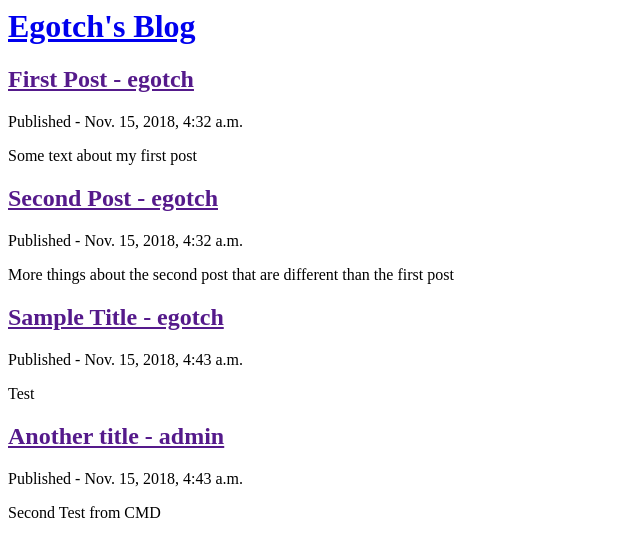
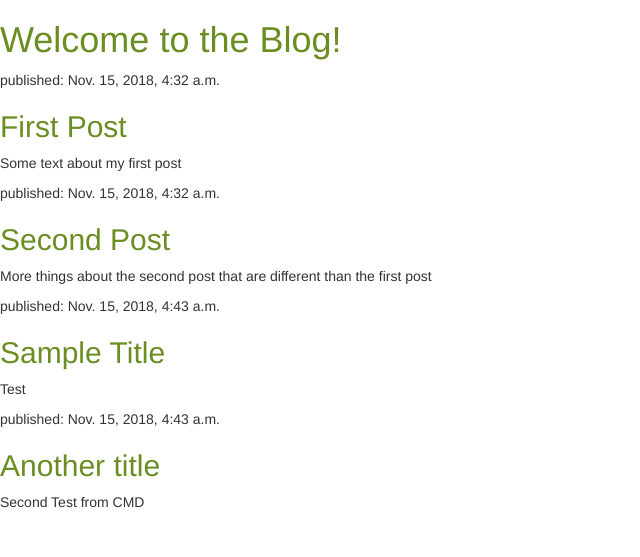
Before and after one commit to egotch/my-first-blog, a Django app: page / in a window 1280 px wide. Shown: the top 557 px of the page, without its empty margins (0-640 px from the left). Run offline with Django 3.2, Linux system fonts and the light colour scheme; data comes from the database, SQL or seed files in the repository; both versions use the stored data as it was after the commit; some libraries are stand-ins or nearby versions.

Commit message:
Updates on main blog view

```diff
--- /dev/null
+++ b/blog/static/css/blog.css
@@ -0,0 +1,3 @@
+h1 a, h2 a {
+    color: olivedrab;
+}
--- a/blog/urls.py
+++ b/blog/urls.py
@@ -1,7 +1,11 @@
 from django.urls import path
 from . import views
+from django.contrib.staticfiles.urls import staticfiles_urlpatterns
 
 
 urlpatterns = [
     path('', views.post_list, name='post_list'),
 ]
+
+#Add in the static fields for CSS and other things
+urlpatterns += staticfiles_urlpatterns()
--- a/templates/blog/post_list.html
+++ b/templates/blog/post_list.html
@@ -1,20 +1,22 @@
+{% load static %}
 <html>
     <head>
         <title>Egotch's Blog</title>
+        <link rel="stylesheet" href="//maxcdn.bootstrapcdn.com/bootstrap/3.2.0/css/bootstrap.min.css">
+        <link rel="stylesheet" href="//maxcdn.bootstrapcdn.com/bootstrap/3.2.0/css/bootstrap-theme.min.css">
+        <link rel="stylesheet" href="{% static 'css/blog.css' %}">
     </head>
     <body>
         <div>
-        <h1><a href = "/">Egotch's Blog</a></h1>
+            <h1><a href="/">Welcome to the Blog!</a></h1>
         </div>
 
         {% for post in posts %}
             <div>
-            <h2><a href="">{{ post.title }} - {{ post.author }}</a></h2>
-            <p>Published - {{ post.published_date }}</p
-            <p>{{ post.text|linebreaksbr }}
-        <br>
+                <p>published: {{ post.published_date }}</p>
+                <h2><a href="">{{ post.title }}</a></h2>
+                <p>{{ post.text|linebreaksbr }}</p>
             </div>
-
         {% endfor %}
     </body>
 </html>
```
Also changed, not shown: db.sqlite3, mysite/settings.py (line endings or trailing spaces). Lines whose indentation alone changed are shown as unchanged.
